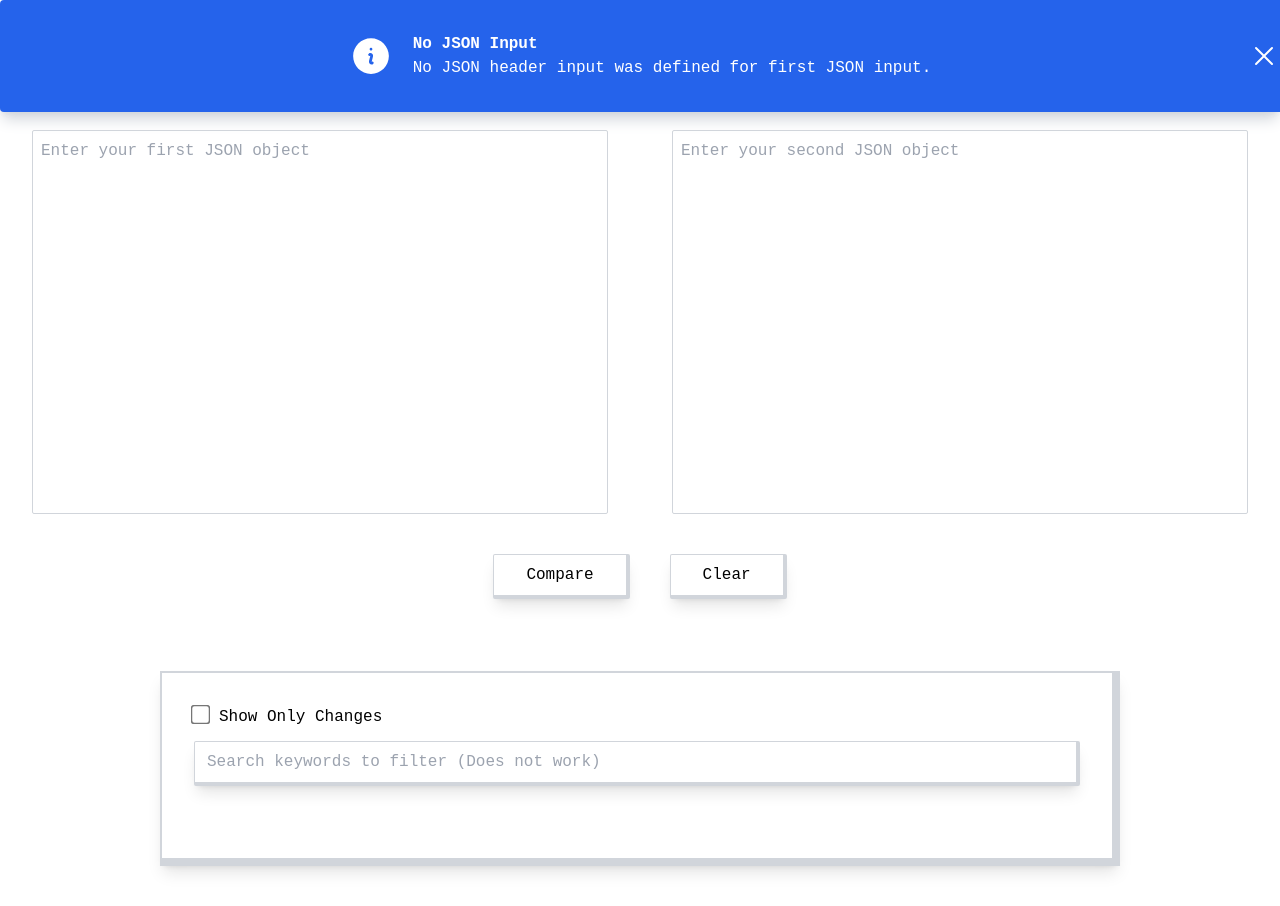
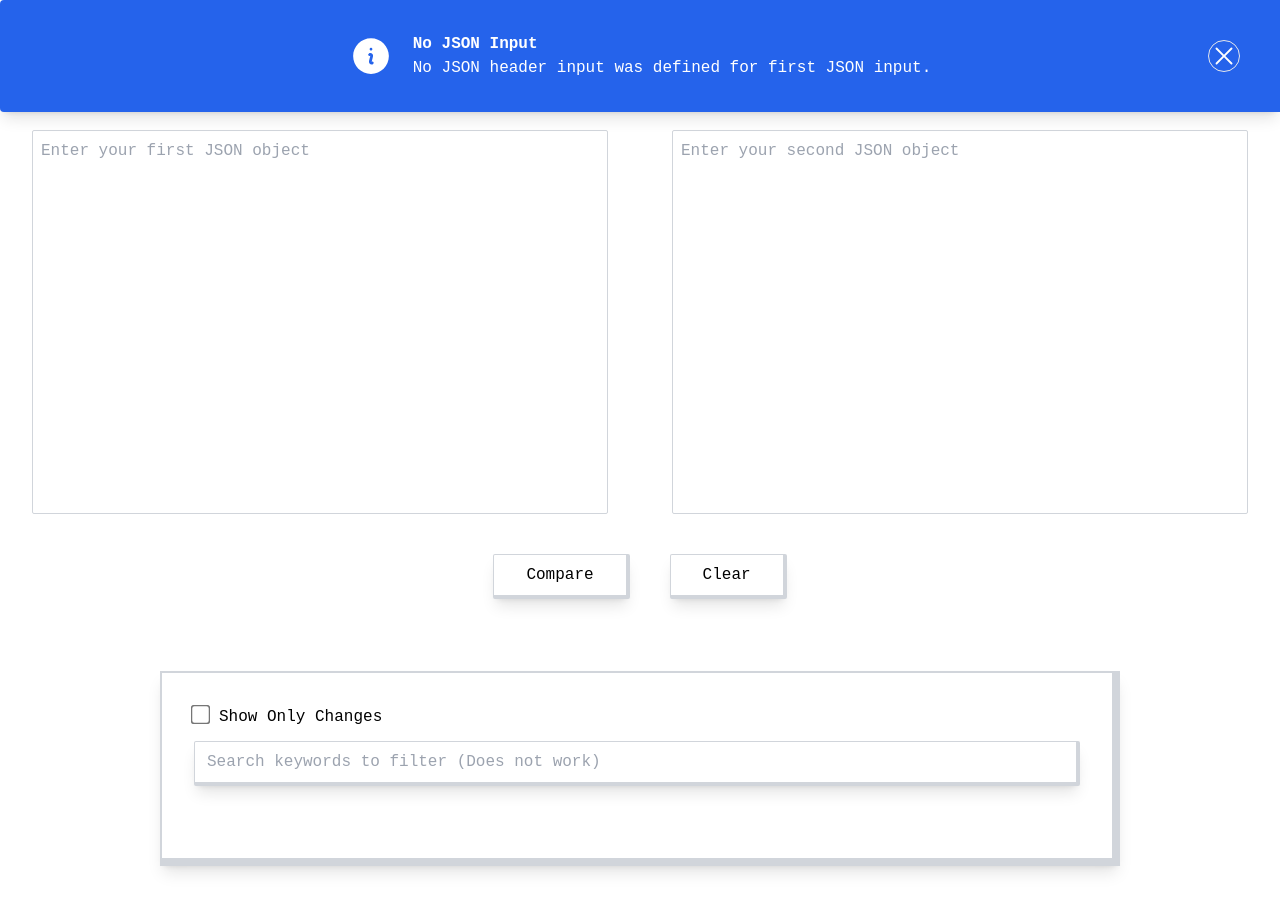
Before and after one commit to ashishdaulatabad/json-diff, a React (Create React App) app: page / in a window 1280 px wide. Both pictures are taken after a click on the button "Compare". Built offline with nearby package versions, Linux system fonts and the light colour scheme.

Commit message:
Minor changes

```diff
--- a/src/component/alerts.tsx
+++ b/src/component/alerts.tsx
@@ -1,5 +1,6 @@
 import React from 'react'
 import XMarkIcon from '@heroicons/react/24/solid/XMarkIcon'
+import XCircleIcon from '@heroicons/react/24/solid/XCircleIcon'
 import CheckBadge from '@heroicons/react/24/solid/CheckBadgeIcon'
 import ExclamationTriangleIcon from '@heroicons/react/24/solid/ExclamationTriangleIcon'
 import InformationCircleIcon from '@heroicons/react/24/solid/InformationCircleIcon'
@@ -38,7 +39,7 @@ function Icon(props: React.PropsWithoutRef<{ severity: AlertSeverity }>): JSX.El
       case AlertSeverity.Success:
           return <CheckBadge />
       case AlertSeverity.Error:
-          return <XMarkIcon />
+          return <XCircleIcon />
       default:
           return <InformationCircleIcon />
     }
@@ -65,7 +66,7 @@ export let setShowState: any = null
  * @description Notification description
  */
 export function ShowAlert(props: React.PropsWithoutRef<{ show: Alert }>): JSX.Element {
-    let className = 'flex justify-center flex-col top-0 left-0 w-full h-28 text-white text-center rounded-s shadow-lg shadow-gray-300 ease-in-out transition-all fixed'
+    let className = 'flex justify-center flex-col top-0 left-0 w-full h-28 text-white text-center rounded-s shadow-lg ease-in-out transition-all fixed'
 
     const [showState, setSState] = React.useState<boolean>(false)
     setShowState = setSState
@@ -89,7 +90,7 @@ export function ShowAlert(props: React.PropsWithoutRef<{ show: Alert }>): JSX.El
             (' ' + ClassSeverity(props.show.severity))
         }>
             <div className="flex fixed w-full justify-end">
-                <div className="top-0 w-8 rounded-full transition-all ease-in hover:shadow-md hover:shadow-white">
+                <div className="top-0 w-8 rounded-full border transition-all ease-in mr-10">
                   <XMarkIcon onClick={(_) => setSState(false)}/>
                 </div>
             </div>
```
